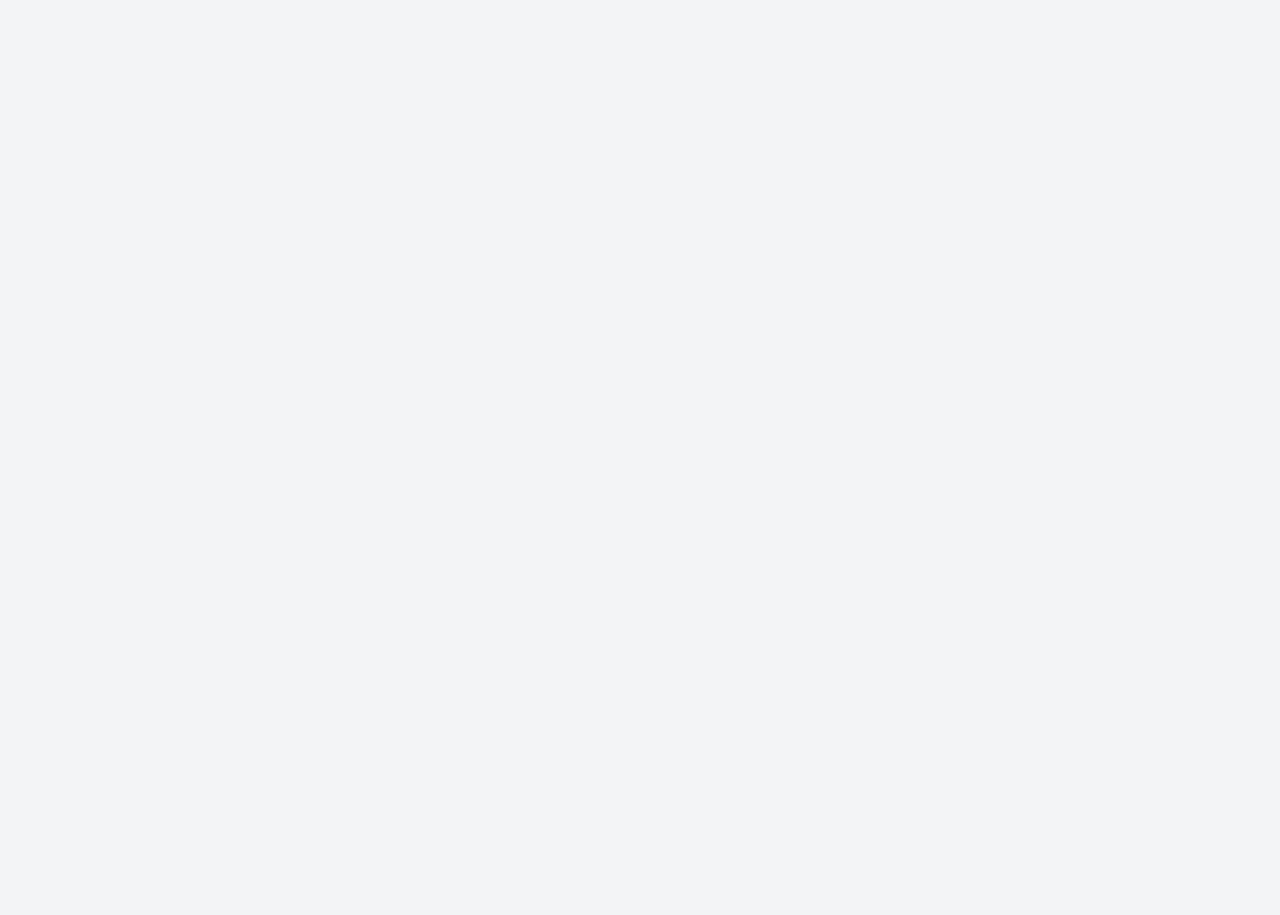
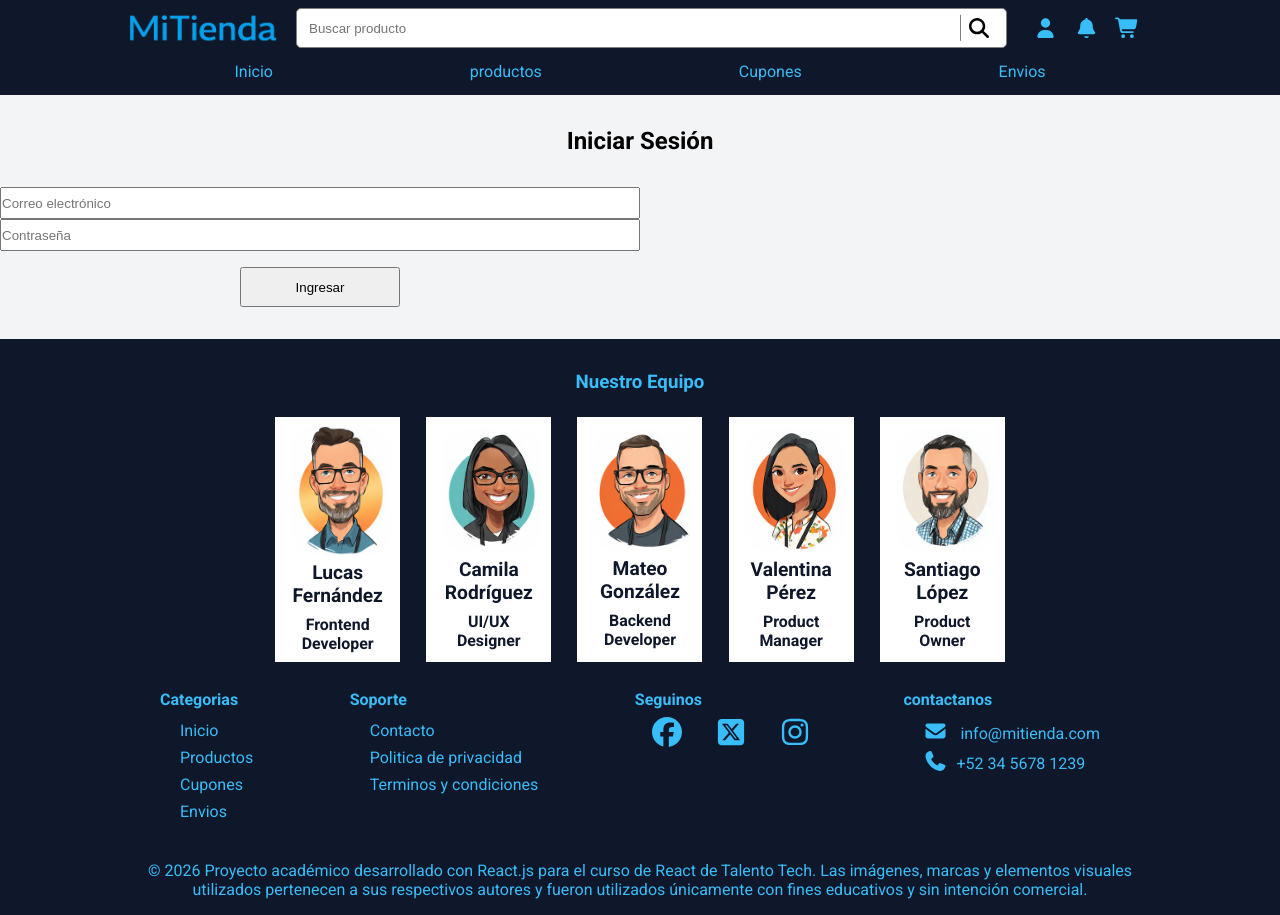
Before and after one commit to OsvaldoCorneli/mi-tienda, a React (Vite) app: page /login in a window 1280 px wide. Before the commit this address had no page. Before the commit the page ends 800 px from the top, so only its background shows below. Built offline with nearby package versions, Linux system fonts and the light colour scheme; no server answers.

Commit message:
cree login y renderizado condicional admin

```diff
--- a/src/App.jsx
+++ b/src/App.jsx
@@ -9,6 +9,7 @@ import LayoutAdmin from "./components/LayoutAdmin/LayoutAdmin.jsx";
 import AdminItemContainer from "./components/AdminItemContainer/AdminItemContainer.jsx";
 import FormularioProducto from "./components/FormularioProducto/FormularioProducto.jsx";
 import FormularioContainer from "./components/FormularioProducto/FormularioContainer.jsx";
+import Login from "./components/Login/Login.jsx";
 
 function App() {
 
@@ -30,6 +31,7 @@ function App() {
           <Route path="/productos/:id" element={<ProductDetails />}/>
 
           <Route path="/carrito" element={<Cart />}/>
+          <Route path="/login" element={<Login />}/>
 
 
         </Route>
--- a/src/components/Layout/Header/Header.jsx
+++ b/src/components/Layout/Header/Header.jsx
@@ -15,7 +15,7 @@ function Header() {
                     <img src="/imagen/logomitienda.jpeg" alt="logo de mi tienda" />
                     <SearchBar prop={false} />
                     {/* <FontAwesomeIcon icon={faUser} /> */}
-                    <a className={style.other_icon}><FontAwesomeIcon  icon={faUser} /></a>
+                    <Link to="/login" className={style.other_icon}><FontAwesomeIcon  icon={faUser} /></Link>
                     <a className={style.other_icon} ><FontAwesomeIcon icon={faBell} /></a>
                     <Link to="/carrito"className={style.mobile_icon} ><FontAwesomeIcon icon={faCartShopping} /></Link>
                 </section>
--- a/src/components/Layout/Nav/Nav.jsx
+++ b/src/components/Layout/Nav/Nav.jsx
@@ -1,14 +1,27 @@
 import { Link } from "react-router-dom";
 import style from "./Nav.module.css"
+import { useAuth } from '../../../context/AuthContext.jsx'
 
-function Nav(){
-    return(
+function Nav() {
+
+    const { user, logout } = useAuth()
+
+    return (
         <nav className={style.nav_container}>
             <ul className={style.nav_ul}>
                 <li><Link to='/'>Inicio</Link></li>
                 <li><Link to='/productos'>productos</Link></li>
                 <li><Link>Cupones</Link></li>
                 <li><Link>Envios</Link></li>
+
+                {user ? (
+                    <>{/* Mostrar Gestion SOLO si el usuario es admin */}
+                        {user.admin && (
+                            <li><Link to="/admin" >Dashboard</Link></li>)}
+                        <button onClick={logout}>Cerrar Sesión</button>
+                    </>
+                ) : null}
+
             </ul>
 
 
--- /dev/null
+++ b/src/components/Login/Login.jsx
@@ -0,0 +1,55 @@
+// src/componentes/Login/Login.jsx
+import React, { useState } from 'react';
+import { getAuth, signInWithEmailAndPassword } from "firebase/auth";
+import { useNavigate } from 'react-router-dom';
+const Login = () => {
+    const [email, setEmail] = useState("");
+    const [password, setPassword] = useState("");
+    const navigate = useNavigate();
+
+    const handleLogin = (e) => {
+        e.preventDefault();
+
+        const auth = getAuth();
+
+        signInWithEmailAndPassword(auth, email, password)
+            .then((userCredential) => {
+                const user = userCredential.user;
+                console.log("Usuario logueado:", user);
+                alert("¡Inicio de sesión exitoso!");
+                navigate('/'); //
+            })
+            .catch((error) => {
+                const errorCode = error.code;
+                const errorMessage = error.message;
+                console.error("Error en el login:", errorCode, errorMessage);
+                alert("Error: " + errorMessage);
+            });
+    };
+    return (
+        <div>
+            <h2>Iniciar Sesión</h2>
+            <form onSubmit={handleLogin}>
+                <input
+                    type="email"
+
+                    placeholder="Correo electrónico"
+
+                    value={email}
+                    onChange={(e) => setEmail(e.target.value)}
+                />
+
+                <input
+                    type="password"
+
+                    placeholder="Contraseña"
+                    value={password}
+
+                    onChange={(e) => setPassword(e.target.value)}
+                />
+                <button type="submit">Ingresar</button>
+            </form>
+        </div>
+    );
+};
+export default Login;
--- /dev/null
+++ b/src/context/AuthContext.jsx
@@ -0,0 +1,101 @@
+// context/AuthContext.jsx
+
+import React, { createContext, useState, useContext, useEffect } from "react";
+import {
+  getAuth,
+  onAuthStateChanged,
+  signOut,
+  createUserWithEmailAndPassword,
+  signInWithEmailAndPassword,
+} from "firebase/auth";
+
+import { getFirestore, doc, getDoc } from "firebase/firestore";
+
+// Crear el contexto
+export const AuthContext = createContext();
+
+// Hook personalizado
+export const useAuth = () => {
+  const context = useContext(AuthContext);
+
+  if (!context) {
+    throw new Error("useAuth debe ser usado dentro de un AuthProvider");
+  }
+
+  return context;
+};
+
+export const AuthProvider = ({ children }) => {
+  const [user, setUser] = useState(null);
+  const [loading, setLoading] = useState(true);
+
+  const auth = getAuth();
+  const db = getFirestore();
+
+  // Registro
+  const signup = (email, password) => {
+    return createUserWithEmailAndPassword(auth, email, password);
+  };
+
+  // Login
+  const login = (email, password) => {
+    return signInWithEmailAndPassword(auth, email, password);
+  };
+
+  // Logout
+  const logout = () => {
+    return signOut(auth);
+  };
+
+  useEffect(() => {
+    const unsubscribe = onAuthStateChanged(auth, async (currentUser) => {
+      if (!currentUser) {
+        setUser(null);
+        setLoading(false);
+        return;
+      }
+
+      try {
+        const userDocRef = doc(db, "usuarios", currentUser.uid);
+        const userDocSnap = await getDoc(userDocRef);
+
+        if (userDocSnap.exists()) {
+          setUser({
+            ...currentUser,
+            admin: userDocSnap.data().admin === true,
+          });
+        } else {
+          setUser({
+            ...currentUser,
+            admin: false,
+          });
+        }
+      } catch (error) {
+        console.error("Error obteniendo el usuario:", error);
+
+        setUser({
+          ...currentUser,
+          admin: false,
+        });
+      }
+
+      setLoading(false);
+    });
+
+    return () => unsubscribe();
+  }, []);
+
+  const value = {
+    user,
+    loading,
+    signup,
+    login,
+    logout,
+  };
+
+  return (
+    <AuthContext.Provider value={value}>
+      {!loading && children}
+    </AuthContext.Provider>
+  );
+};
--- a/src/main.jsx
+++ b/src/main.jsx
@@ -4,14 +4,17 @@ import { BrowserRouter } from 'react-router-dom'
 import './index.css'
 import App from './App.jsx'
 import { CartProvider } from './context/CartContext.jsx'
+import { AuthProvider } from './context/AuthContext.jsx'
 
 
 createRoot(document.getElementById('root')).render(
   <StrictMode>
     <BrowserRouter>
-      <CartProvider>
-        <App />
-      </CartProvider>
+      <AuthProvider>
+        <CartProvider>
+          <App />
+        </CartProvider>
+      </AuthProvider>
     </BrowserRouter>
-  </StrictMode>,
+  </StrictMode >,
 )
```
